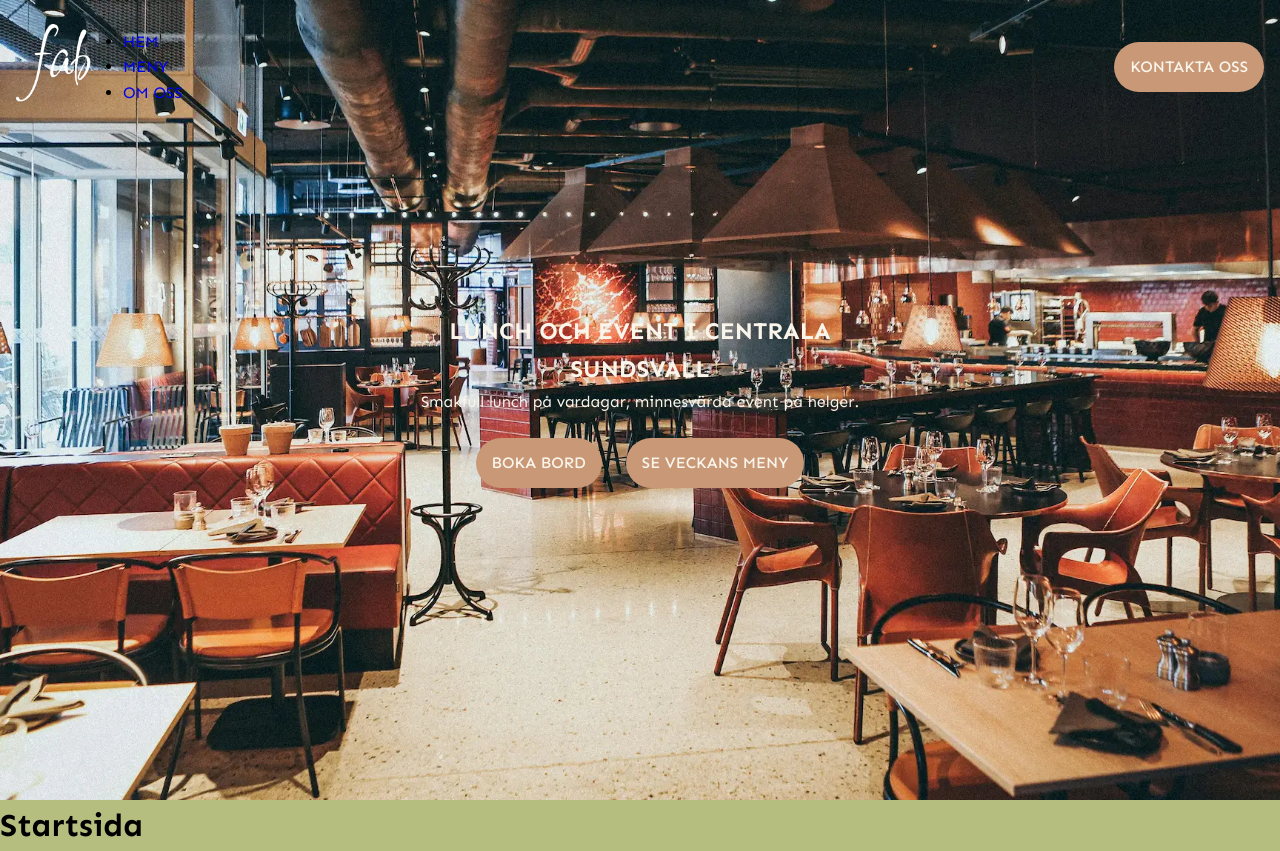
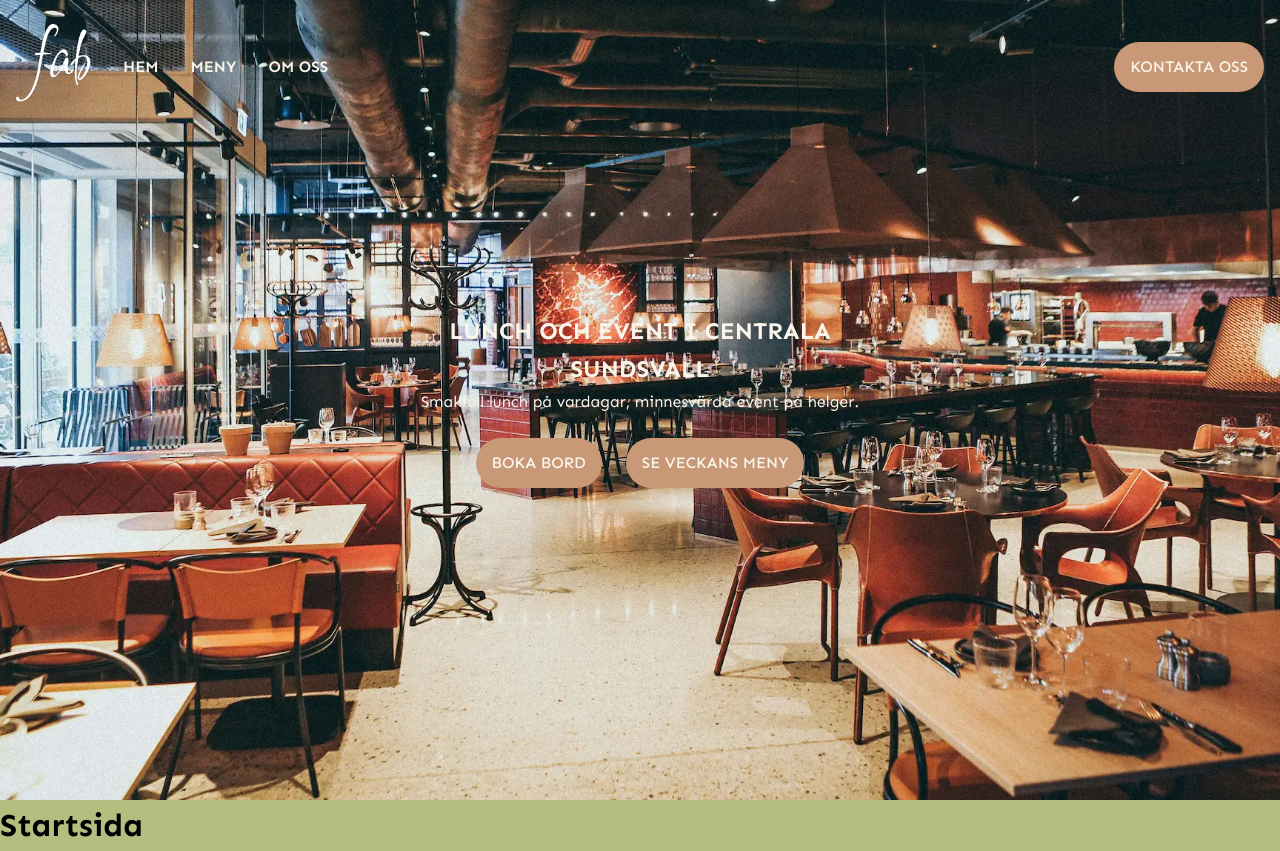
Before and after one commit to Punttt/fab-frontend, a website built with Vite: page index.html in a window 1280 px wide. Built offline with nearby package versions, Linux system fonts and the light colour scheme.

Commit message:
fixar till CSS för navingern menyn

```diff
--- a/src/styles/main.scss
+++ b/src/styles/main.scss
@@ -69,6 +69,26 @@ header {
                 height: auto;
             }
         }
+
+        nav ul {
+            display: flex;
+            gap: 2rem;
+            list-style: none;
+            margin: 0;
+            padding: 0;
+
+            li a {
+                color: $color-text-on-dark;
+                font-weight: 600;
+                font-size: 1rem;
+                text-decoration: none;
+
+                &:hover {
+                    opacity: 0.8;
+                    border-bottom: 4px solid $color-secondary;
+                }
+            }
+        }
     }
 }
 
```
Lines whose indentation alone changed are shown as unchanged.
